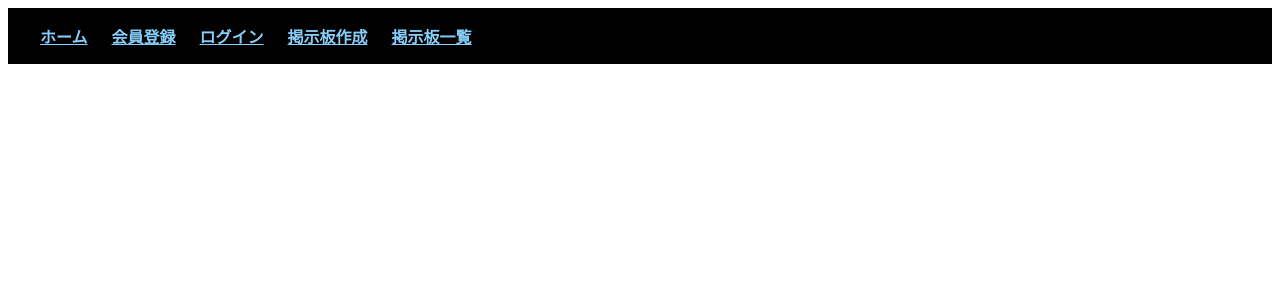
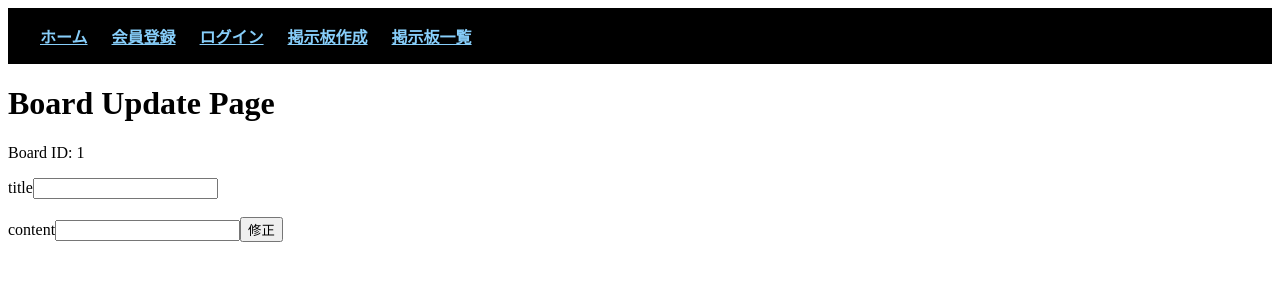
Before and after one commit to defox-board/FE, a React app: page /boards/update/1 in a window 1280 px wide. Shown: the top 300 px of the page. Built offline with nearby package versions, Linux system fonts and the light colour scheme; no server answers; the HTML template or start-up script is replaced by a standard one.

Commit message:
feat: board crud complete

```diff
--- a/package.json
+++ b/package.json
@@ -10,6 +10,7 @@
     "preview": "vite preview"
   },
   "dependencies": {
+    "axios": "^1.13.2",
     "react": "^19.2.0",
     "react-dom": "^19.2.0",
     "react-router-dom": "^7.12.0"
--- a/src/App.jsx
+++ b/src/App.jsx
@@ -1,27 +1,25 @@
 import { BrowserRouter, Routes, Route } from "react-router-dom";
 import { JoinPage } from "./pages/JoinPage";
-import { Create } from "./pages/create";
+import { Create } from "./pages/board/create.jsx";
 import { Login } from "./pages/login";
 import { Header } from "./components/header";
-import { BoardList } from "./pages/boardlist";
-import { BoardDetails } from "./pages/BoardDetails";
-
+import { BoardList } from "./pages/board/boardlist.jsx";
+import { BoardDetails } from "./pages/board/BoardDetails.jsx";
+import { BoardUpdate } from "./pages/board/BoardUpdate.jsx";
 
 function App() {
   return (
     <div>
-
-    <BrowserRouter>
-     <Header/>
+      <Header />
       <Routes>
         <Route path="/" element={<h1>掲示板ホームページ</h1>} />
-        <Route path="/join" element={<JoinPage/>} />
-        <Route path="/login" element={<Login/>} />
-        <Route path="/create" element={<Create/>} />
-        <Route path="/boards" element={<BoardList/>} />
-        <Route path="/boards/:boardId" element={<BoardDetails/>} />
+        <Route path="/join" element={<JoinPage />} />
+        <Route path="/login" element={<Login />} />
+        <Route path="/create" element={<Create />} />
+        <Route path="/boards" element={<BoardList />} />
+        <Route path="/boards/:boardId" element={<BoardDetails />} />
+        <Route path="/boards/update/:boardId" element={<BoardUpdate />} />
       </Routes>
-    </BrowserRouter>
     </div>
   );
 }
--- a/src/main.jsx
+++ b/src/main.jsx
@@ -1,9 +1,12 @@
-import { StrictMode } from 'react'
-import { createRoot } from 'react-dom/client'
+import { StrictMode } from "react";
+import { createRoot } from "react-dom/client";
+import { BrowserRouter } from "react-router-dom";
 import App from "./App";
 
-createRoot(document.getElementById('root')).render(
+createRoot(document.getElementById("root")).render(
   <StrictMode>
-    <App />
- </StrictMode>
-)
+    <BrowserRouter>
+      <App />
+    </BrowserRouter>
+  </StrictMode>
+);
--- a/src/pages/BoardDetails.jsx
+++ /dev/null
@@ -1,55 +0,0 @@
-import React, { use, useEffect } from "react";
-import { useParams } from "react-router-dom";
-import {useState} from "react";
-import axios from "axios";
-
-export function BoardDetails() {
-
-  const ViTE_BACKEND_API_BASE_URL = import.meta.env.VITE_BACKEND_API_BASE_URL;
-  const [boardDetails, setBoardDetails] = useState(null);
-  const { boardId } = useParams();
-
-
-  useEffect(()=> {
-  axios.get(`${ViTE_BACKEND_API_BASE_URL}/boards/${boardId}`, {
-    headers: {
-      Authorization: `Bearer ${localStorage.getItem("accessToken")}`
-    }
-  })
-    .then((response) => {
-      setBoardDetails(response.data);
-    })
-
-  },[]);
-  return (
-
-
-    <div>
-      <h1>Board Details Page</h1>
-      <p>Board ID: {boardId}</p>
-
-
-       {boardDetails ? (
-         <div>
-           <h2>{boardDetails.title}</h2>
-           <p>{boardDetails.content}</p>
-           <p>作者: {boardDetails.username}</p>
-           <p>投稿日時: {boardDetails.created_at}</p>
-         </div>
-       ) : (
-         <p>Loading...</p>
-       )}
-
-       <form type="submit">
-
-       <input type ="text" placeholder="コメントを入力してください" />
-       <button type="submit">コメント投稿</button>
-
-
-
-       </form>
-
-
-    </div>
-  );
-}
--- /dev/null
+++ b/src/pages/board/BoardDetails.jsx
@@ -0,0 +1,43 @@
+import React, { use, useEffect } from "react";
+import { useParams } from "react-router-dom";
+import { useState } from "react";
+import axios from "axios";
+const ViTE_BACKEND_API_BASE_URL = import.meta.env.VITE_BACKEND_API_BASE_URL;
+export function BoardDetails() {
+  const [boardDetails, setBoardDetails] = useState(null);
+  const { boardId } = useParams();
+
+  useEffect(() => {
+    axios
+      .get(`${ViTE_BACKEND_API_BASE_URL}/boards/${boardId}`, {
+        headers: {
+          Authorization: `Bearer ${localStorage.getItem("accessToken")}`,
+        },
+      })
+      .then((response) => {
+        setBoardDetails(response.data);
+      });
+  }, []);
+  return (
+    <div>
+      <h1>Board Details Page</h1>
+      <p>Board ID: {boardId}</p>
+
+      {boardDetails ? (
+        <div>
+          <h2>{boardDetails.title}</h2>
+          <p>{boardDetails.content}</p>
+          <p>作者: {boardDetails.username}</p>
+          <p>投稿日時: {boardDetails.createdAt}</p>
+        </div>
+      ) : (
+        <p>Loading...</p>
+      )}
+
+      <form type="submit">
+        <input type="text" placeholder="コメントを入力してください" />
+        <button type="submit">コメント投稿</button>
+      </form>
+    </div>
+  );
+}
--- /dev/null
+++ b/src/pages/board/BoardUpdate.jsx
@@ -0,0 +1,87 @@
+import { useState, useEffect } from "react";
+import axios from "axios";
+import { useParams } from "react-router-dom";
+import React from "react";
+const VITE_BACKEND_API_BASE_URL = import.meta.env.VITE_BACKEND_API_BASE_URL;
+
+export function BoardUpdate() {
+  const { boardId } = useParams();
+  const [boardDetails, setBoardDetails] = useState("");
+  const [title, setTitle] = useState("");
+  const [content, setContent] = useState("");
+
+  //최초 데이터 불러오기
+  useEffect(() => {
+    axios
+      .get(`${VITE_BACKEND_API_BASE_URL}/boards/${boardId}`, {
+        headers: {
+          Authorization: `Bearer ${localStorage.getItem("accessToken")}`,
+        },
+      })
+      .then((response) => {
+        const data = response.data;
+
+        setBoardDetails(data);
+        setTitle(data.title);
+        setContent(data.content);
+      })
+      .catch((err) => {
+        console.error(err);
+      });
+  }, []);
+
+  //업데이트 로직
+
+  const handleUpdateBoard = async (e) => {
+    e.preventDefault();
+    const id = boardId;
+
+    axios
+      .put(
+        `${VITE_BACKEND_API_BASE_URL}/boards/${boardId}`,
+        { id, title, content },
+        {
+          headers: {
+            Authorization: `Bearer ${localStorage.getItem("accessToken")}`,
+          },
+        }
+      )
+      .then((response) => {
+        console.log("Board updated successfully:", response.data);
+        alert("게시글이 수정되었습니다.");
+        window.location.href = `/boards/${boardId}`;
+      })
+      .catch((err) => {
+        console.error("Error updating board:", err);
+        alert("게시글 수정에 실패했습니다.");
+      });
+  };
+
+  return (
+    <div>
+      <h1>Board Update Page</h1>
+
+      <p>Board ID: {boardId}</p>
+      <form onSubmit={handleUpdateBoard}>
+        <label>title</label>
+        <input
+          type="text"
+          value={title}
+          onChange={(e) => setTitle(e.target.value)}
+        />
+
+        <br />
+        <br />
+
+        <label>content</label>
+
+        <input
+          type="text"
+          value={content}
+          onChange={(e) => setContent(e.target.value)}
+        />
+        <button type="submit">修正</button>
+      </form>
+    </div>
+  );
+}
--- /dev/null
+++ b/src/pages/board/boardlist.jsx
@@ -0,0 +1,85 @@
+import axios from "axios";
+import { Link } from "react-router-dom";
+import { useState, useEffect } from "react";
+const VITE_BACKEND_API_BASE_URL = import.meta.env.VITE_BACKEND_API_BASE_URL;
+
+export function BoardList() {
+  const [boards, setBoards] = useState([]);
+  const [page, setPage] = useState(0);
+  const [totalPages, setTotalPages] = useState(0);
+
+  useEffect(() => {
+    axios
+      .get(`${VITE_BACKEND_API_BASE_URL}/boards`, {
+        params: {
+          page: page,
+          size: 3,
+        },
+        headers: {
+          Authorization: `Bearer ${localStorage.getItem("accessToken")}`,
+        },
+      })
+      .then((response) => {
+        setBoards(response.data.content);
+        setTotalPages(response.data.totalPages);
+      })
+      .catch((error) => {
+        if (error.response) {
+          console.error("Error response data:", error.response.data);
+        }
+        console.error("Error fetching boards:", error);
+      });
+  }, [page]);
+
+  //게시판 삭제 핸들러
+  const handleDeleteBoard = async (boardId) => {
+    try {
+      const res = await axios.delete(
+        `${VITE_BACKEND_API_BASE_URL}/boards/${boardId}`,
+        {
+          headers: {
+            Authorization: `Bearer ${localStorage.getItem("accessToken")}`,
+          },
+        }
+      );
+      if (res.status === 200) {
+        // 삭제 성공 시, 해당 게시글을 boards 배열에서 제거
+        alert("掲示板の削除に成功しました！");
+        setBoards(boards.filter((board) => board.id !== boardId));
+      }
+    } catch (error) {
+      console.error("Error deleting board:", error);
+    }
+  };
+
+  return (
+    <div>
+      <h1>掲示板一覧ページ</h1>
+
+      <ul>
+        {boards.map((board) => (
+          <li key={board.id}>
+            <Link to={`/boards/${board.id}`}>
+              <h2>{board.title}</h2>
+            </Link>
+            <button onClick={() => handleDeleteBoard(board.id)}>削除</button>
+            <Link to={`/boards/update/${board.id}`}>
+              <button>修正</button>
+            </Link>
+          </li>
+        ))}
+      </ul>
+
+      <div>
+        {/* 페이지번호 */}
+        <div>
+          {Array.from({ length: totalPages }, (_, i) => (
+            <button key={i} onClick={() => setPage(i)}>
+              {i + 1}
+            </button>
+          ))}
+        </div>
+      </div>
+    </div>
+  );
+}
--- a/src/pages/boardlist.jsx
+++ /dev/null
@@ -1,73 +0,0 @@
-
-import axios from "axios";
-import { Link } from "react-router-dom";
-import { useState, useEffect } from "react";
-const VITE_BACKEND_API_BASE_URL = import.meta.env.VITE_BACKEND_API_BASE_URL;
-
-export function BoardList() {
-
-  const [boards, setBoards] = useState([]);
-  const [page, setPage] = useState(0);
-  const [totalPages, setTotalPages] = useState(0);
-
- useEffect(() => {
-  axios.get(`${VITE_BACKEND_API_BASE_URL}/boards`, {
-
-params:{
- page: page,
- size: 3
-},
-    headers: {
-      Authorization: `Bearer ${localStorage.getItem("accessToken")}`
-    }
-  })
-  .then((response) => {
-    setBoards(response.data.content);
-    setTotalPages(response.data.totalPages);
-  })
-  .catch((error) => {
-    if (error.response) {
-      console.error("Error response data:", error.response.data);
-    }
-    console.error("Error fetching boards:", error);
-  });
-}, [page]);
-
-  return (
-    <div>
-      <h1>掲示板一覧ページ</h1>
-
-    <ul>
-     {boards.map((board) => (
-       <li key={board.id}>
-        <Link to={`/boards/${board.id}`}>
-        <h2>{board.title}</h2>
-       </Link>
-       </li>
-     ))}
-   </ul>
-
-
-
-     <div>
-   {/* 페이지번호 */}
-  <div>
-  {Array.from({ length: totalPages }, (_, i) => (
-    <button
-      key={i}
-      onClick={() => setPage(i)}
-    >
-      {i + 1}
-    </button>
-  ))}
-</div>
-
-
-     </div>
-
-
-
-
-    </div>
-  );
-}
```
Also changed, not shown: src/pages/board/create.jsx (renamed from src/pages/create.jsx), 1 other file (tests, documents, lock files or other folders).
